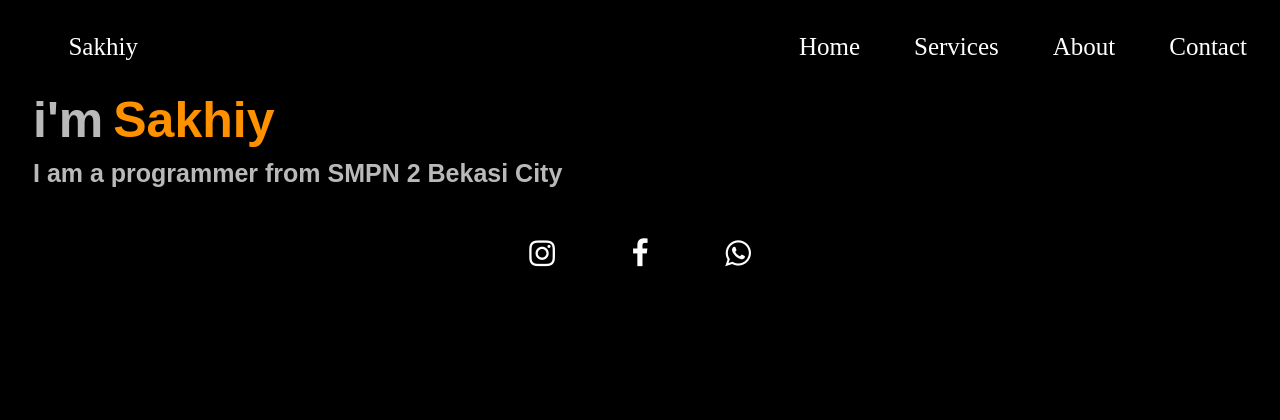
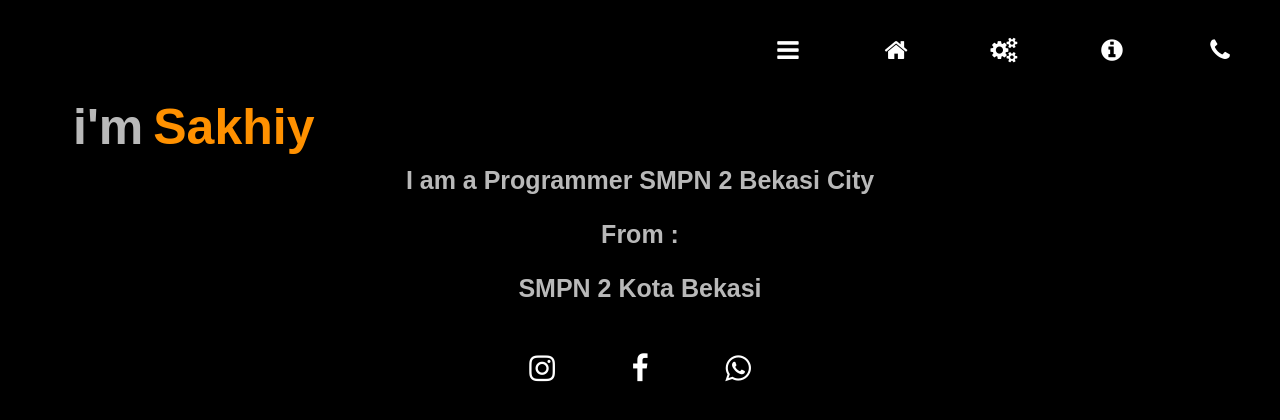
Before and after one commit to justme122/Portfolio, a plain HTML site: page docs/index.html in a window 1280 px wide. Drawn offline with Linux system fonts and the light colour scheme.

Commit message:
Update index.html

```diff
--- a/docs/index.html
+++ b/docs/index.html
@@ -8,20 +8,21 @@
 </head>
 <body>
     <div class="menu" style="text-align: right; display: flexbox">
-            <li style="padding-right: 50%;">Sakhiy</li>
-            <a href="#home">Home</a>
-            <a href="#services">Services</a>
-            <a href="#about">About</a>
-            <a href="#contact">Contact</a>
+            <a class="fa fa-bars"></a>
+            <a href="#home" class="fa fa-home"></a>
+            <a href="#services" class="fa fa-cogs"></a>
+            <a href="#about" class="fa fa-info-circle"></a>
+            <a href="#contact" class="fa fa-phone"></a>
     </div>
 
-
-<div class="slide" style="display: flex; font-family: Arial, Helvetica, sans-serif; padding-left: 20px;">
-            <h1 style="margin: 5px; color: #b9b9b9;">i'm</h1>
-            <h1 style="color: #ff9100; margin: 5px; text-align: center;">Sakhiy</h1>
+<div class="slide" style="display: flex; font-family: Arial, Helvetica, sans-serif;">
+            <h1 style="margin: 5px; color: #b9b9b9; padding-left: 60px;">i'm</h1>
+            <h1 style="color: #ff9100; margin: 5px;">Sakhiy</h1>
     </div>
-    <div class="slide" style="display: flex; font-family: Arial, Helvetica, sans-serif; justify-content: left; padding-left: 25px;">
-        <p>I am a programmer from SMPN 2 Bekasi City</p>
+    <div class="slide" style="font-family: Arial, Helvetica, sans-serif;">
+        <p>I am a Programmer  SMPN 2 Bekasi City</p>
+        <p>From : </p>
+        <p>SMPN 2 Kota Bekasi</p>
     </div>
 
     <div style="text-align: center;">
```
